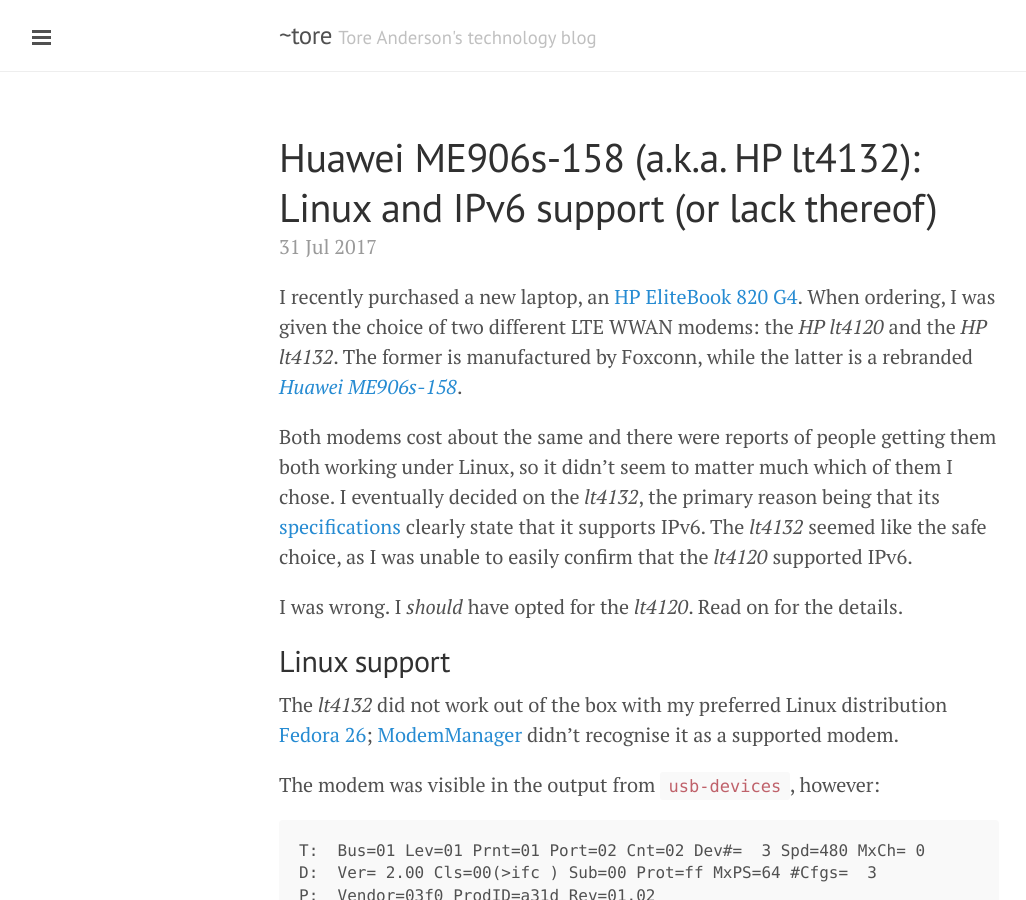
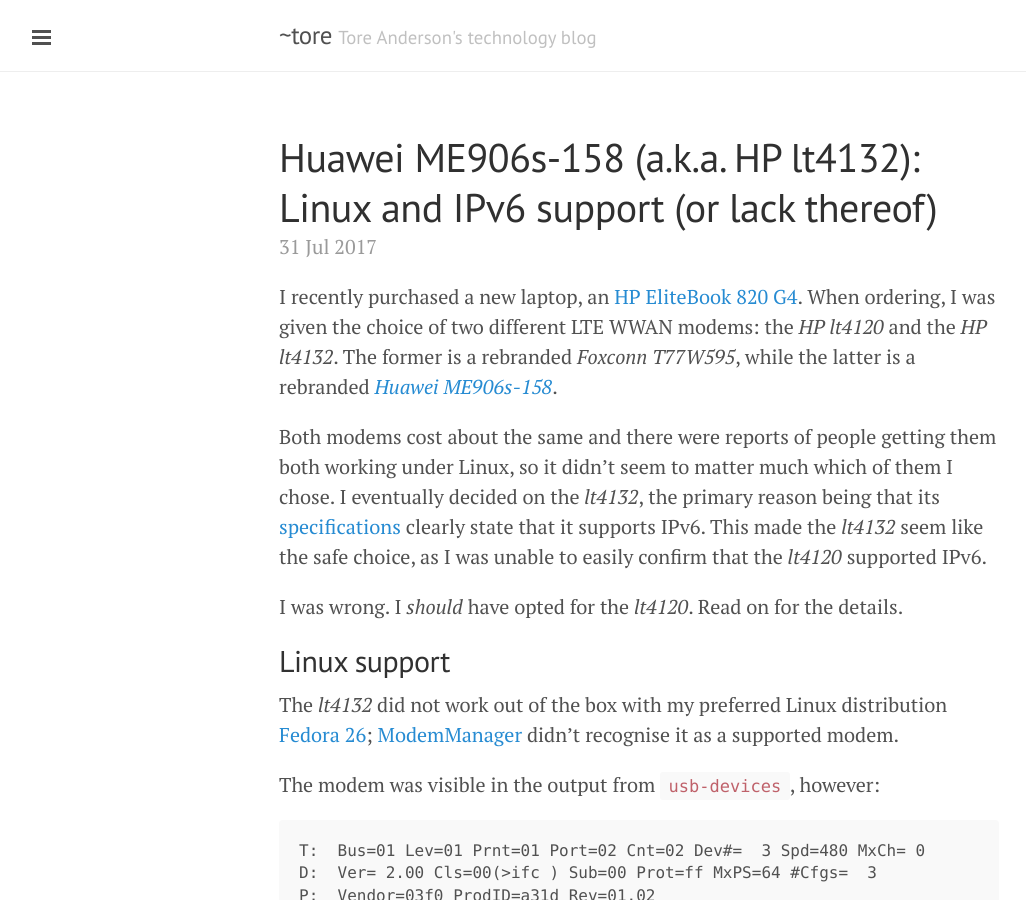
Before and after one commit to toreanderson/toreanderson.github.io, a Jekyll site: the page built from _posts/2017-07-31-huawei-me906s-hp-lt4132-linux-ipv6.markdown, in a window 1280 px wide and 900 px high. Shown: the whole window, without its empty margins (1-1027 px from the left). Built offline with Jekyll 4.4.1, drawn with Linux system fonts in a browser that asks for light colours.

Commit message:
Fix Foxconn P/N and small rewrite of another sentence

```diff
--- a/_posts/2017-07-31-huawei-me906s-hp-lt4132-linux-ipv6.markdown
+++ b/_posts/2017-07-31-huawei-me906s-hp-lt4132-linux-ipv6.markdown
@@ -7,16 +7,16 @@
 I recently purchased a new laptop, an [HP EliteBook 820
 G4](http://www8.hp.com/us/en/products/laptops/product-detail.html?oid=11122281).
 When ordering, I was given the choice of two different LTE WWAN modems: the _HP
-lt4120_ and the _HP lt4132_. The former is manufactured by Foxconn, while the
-latter is a rebranded [_Huawei
+lt4120_ and the _HP lt4132_. The former is a rebranded _Foxconn T77W595_, while
+the latter is a rebranded [_Huawei
 ME906s-158_](http://consumer.huawei.com/solutions/m2m-solutions/en/products/tech-specs/me906s-158-en.htm).
 
 Both modems cost about the same and there were reports of people getting them
 both working under Linux, so it didn't seem to matter much which of them I
 chose. I eventually decided on the _lt4132_, the primary reason being that its
 [specifications](http://consumer.huawei.com/solutions/m2m-solutions/en/products/tech-specs/me906s-158-en.htm)
-clearly state that it supports IPv6. The _lt4132_ seemed like the safe choice,
-as I was unable to easily confirm that the _lt4120_ supported IPv6.
+clearly state that it supports IPv6. This made the _lt4132_ seem like the safe
+choice, as I was unable to easily confirm that the _lt4120_ supported IPv6.
 
 I was wrong. I _should_ have opted for the _lt4120_. Read on for the details.
 
```
